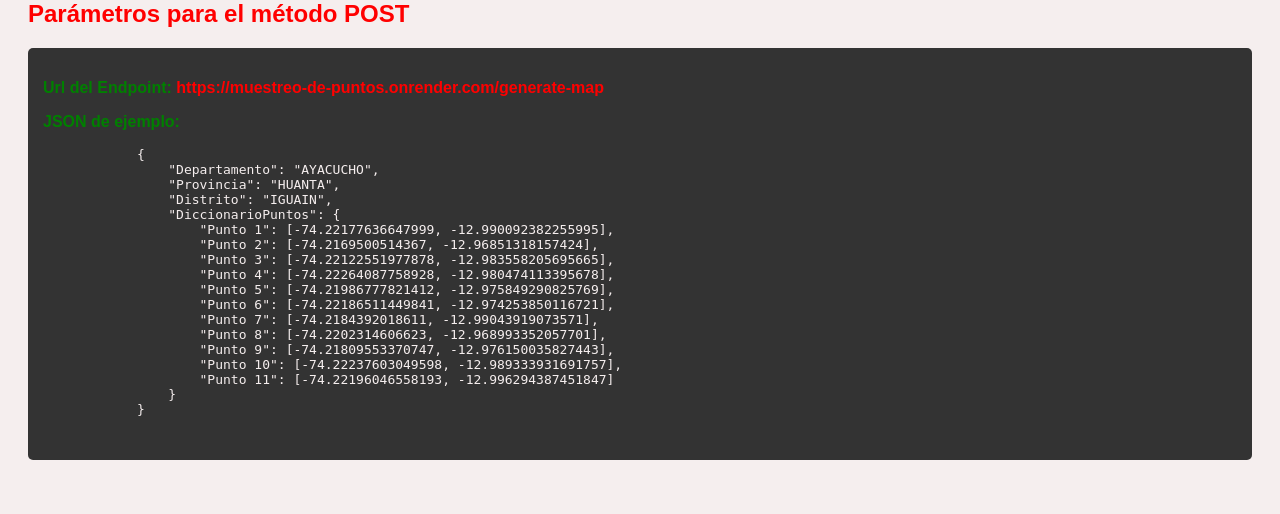
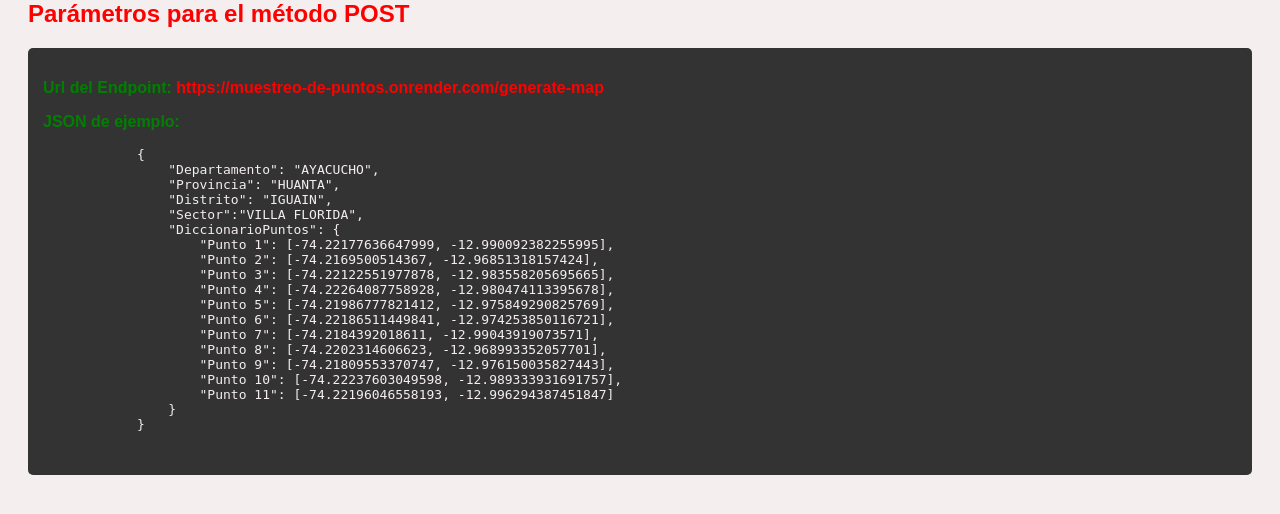
Before and after one commit to H-enrique2013/Muestreo_de_Puntos, a Flask app: page / in a window 1280 px wide. Shown: the part 166-680 px from the top of the page. Run offline with Flask 3, Linux system fonts and the light colour scheme.

Commit message:
Nuevos cambios 1

```diff
--- a/main.py
+++ b/main.py
@@ -25,11 +25,12 @@ def generate_map():
         dep = data.get('Departamento')
         prov = data.get('Provincia')
         distr = data.get('Distrito')
+        sect = data.get('Sector')
         dicPuntos = data.get('DiccionarioPuntos')
 
         filepath = None
         try:
-            filepath = script_mapa.GeneradorHmtl_mapa(dep, prov, distr, dicPuntos)
+            filepath = script_mapa.GeneradorHmtl_mapa(dep, prov, distr,sect, dicPuntos)
             filename = os.path.basename(filepath)
             directory = os.path.dirname(filepath)
             response = send_from_directory(directory=directory, path=filename)
--- a/script_mapa.py
+++ b/script_mapa.py
@@ -4,7 +4,7 @@ from shapely.geometry import Point
 import os
 import datetime
 
-def GeneradorHmtl_mapa(dep, prov, distr, dicPuntos):
+def GeneradorHmtl_mapa(dep, prov, distr,sect,dicPuntos):
     nom_dep = dep.replace(" ", "_")
     shapefile_dir = f'shapefiles/{nom_dep}.shp'
     shapefile_path = os.path.join(shapefile_dir)
@@ -26,7 +26,8 @@ def GeneradorHmtl_mapa(dep, prov, distr, dicPuntos):
     mapa = shape_sector[
         (shape_sector['NOMBDEP'] == dep) &
         (shape_sector['NOMBPROV'] == prov) &
-        (shape_sector['NOMBDIST'] == distr)
+        (shape_sector['NOMBDIST'] == distr) &
+        (shape_sector['NOM_SE'] == sect)
     ]
 
     # Asegurarse de que el filtro no devuelve un NoneType
--- a/templates/index.html
+++ b/templates/index.html
@@ -68,6 +68,7 @@
                 "Departamento": "AYACUCHO",
                 "Provincia": "HUANTA",
                 "Distrito": "IGUAIN",
+                "Sector":"VILLA FLORIDA",
                 "DiccionarioPuntos": {
                     "Punto 1": [-74.22177636647999, -12.990092382255995],
                     "Punto 2": [-74.2169500514367, -12.96851318157424],
```
